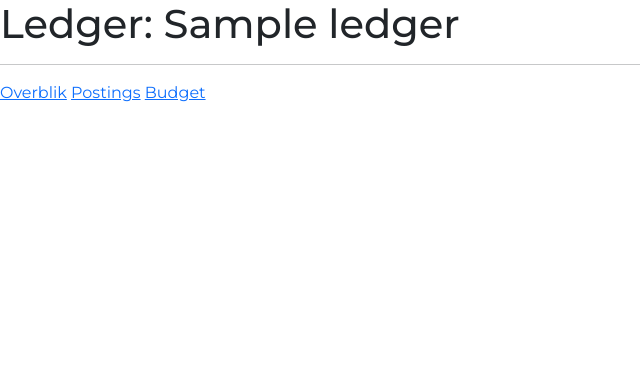
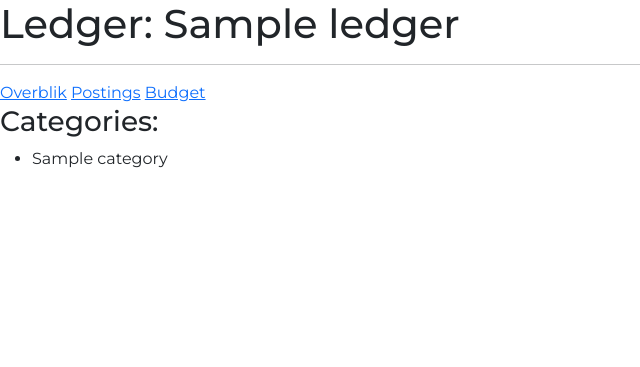
Before and after one commit to pgh911/DIS-project-group-47, a Flask app: template templates/pages/ledger.html in a window 1280 px wide. Shown: the part 80-447 px from the top of the page, without its empty margins (0-640 px from the left). Run offline with Flask 3, Linux system fonts and the light colour scheme; the template is opened without the code that fills it: most values are stand-ins (such as "Sample title", 1, 10 or a date in 2020).

Commit message:
added trigger to populate ledger on creation

```diff
--- a/controllers/ledger.py
+++ b/controllers/ledger.py
@@ -33,10 +33,11 @@ def ledger(LedgerId):
 
     ledger = get_ledger(LedgerId)
     postings = list_postings(LedgerId)
+    categories = list_categories(LedgerId)
 
     if ledger is None:
         return "Ledger not found", 404
-    return render_template('pages/ledger.html', ledger=ledger, postings=postings)
+    return render_template('pages/ledger.html', ledger=ledger, postings=postings, categories=categories)
 
 @bp.route('/<int:LedgerId>/postings')
 @login_required
--- a/database.py
+++ b/database.py
@@ -14,6 +14,8 @@ def init_db():
         conn.executescript(f.read())
     with open("db/views.sql") as f:
         conn.executescript(f.read())
+    with open("db/triggers.sql") as f:
+        conn.executescript(f.read())
 
     conn.commit()
     conn.close()
--- a/templates/pages/ledger.html
+++ b/templates/pages/ledger.html
@@ -8,4 +8,15 @@
 <hr />
 {% from "components/ledger_links.html" import ledger_links %}
 {{ ledger_links(ledger) }}
+
+<div>
+    <h3>Categories:</h3>
+    <ul>
+    {% for c in categories %}
+    <li>
+        {{ c.category_name }}
+    </li>
+    {% endfor %}
+    </ul>
+</div>
 {% endblock %}
```
Also changed, not shown: db/triggers.sql (added, +16 -0 lines).
